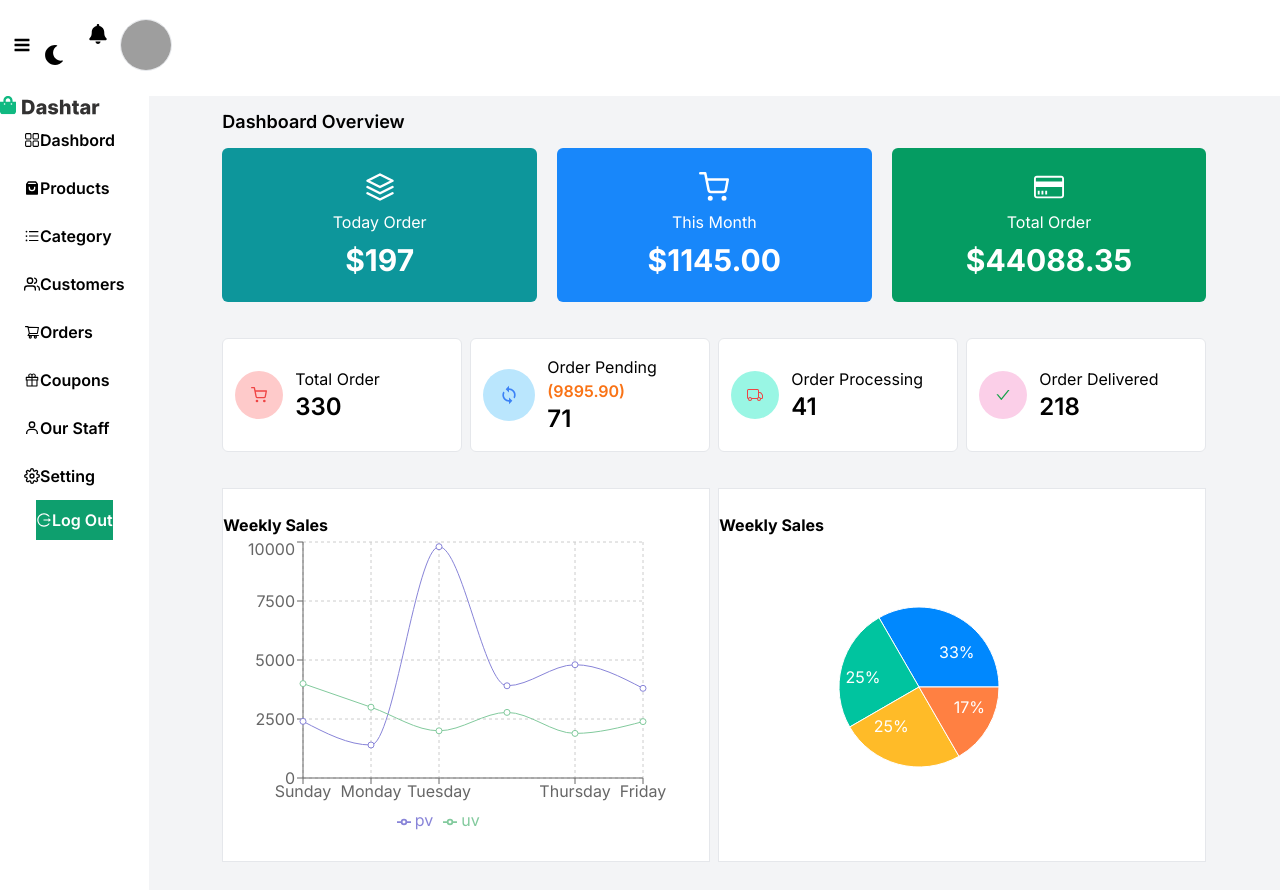
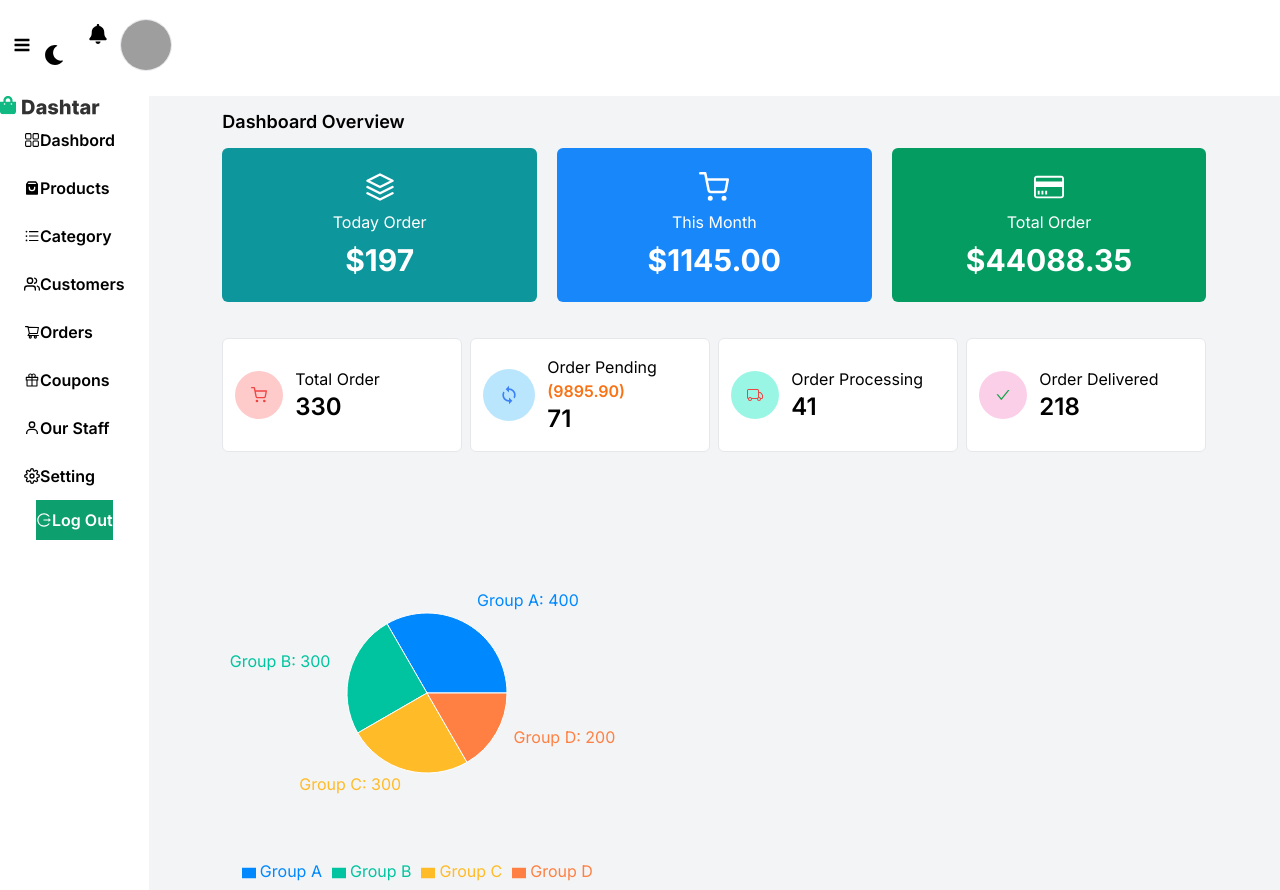
Before and after one commit to arafatyamin/kacha-bazar, a Next.js app: page /admin/dashbord in a window 1280 px wide. Shown: the top 890 px of the page. Built offline with nearby package versions, Linux system fonts and the light colour scheme; grey boxes are pictures that could not be loaded.

Commit message:
Hydration problem fixed

```diff
--- a/Components/AdminComponents/Charts.jsx
+++ b/Components/AdminComponents/Charts.jsx
@@ -1,4 +1,5 @@
-import React from "react";
+
+import dynamic from "next/dynamic";
 import {
   LineChart,
   Line,
@@ -7,92 +8,198 @@ import {
   CartesianGrid,
   Tooltip,
   Legend,
-  PieChart, Pie, Sector, Cell, ResponsiveContainer
+  PieChart,
+  Pie,
+  Sector,
+  Cell,
+  ResponsiveContainer,
 } from "recharts";
 
+// const data = [
+//   {
+//     name: "Sunday",
+//     uv: 4000,
+//     pv: 2400,
+//     amt: 2400,
+//   },
+//   {
+//     name: "Monday",
+//     uv: 3000,
+//     pv: 1398,
+//     amt: 2210,
+//   },
+//   {
+//     name: "Tuesday",
+//     uv: 2000,
+//     pv: 9800,
+//     amt: 2290,
+//   },
+//   {
+//     name: "Wednesday",
+//     uv: 2780,
+//     pv: 3908,
+//     amt: 2000,
+//   },
+//   {
+//     name: "Thursday",
+//     uv: 1890,
+//     pv: 4800,
+//     amt: 2181,
+//   },
+//   {
+//     name: "Friday",
+//     uv: 2390,
+//     pv: 3800,
+//     amt: 2500,
+//   },
+// ];
+
+// const data = [
+//   { name: "Jan", uv: 4000, pv: 2400, amt: 2400 },
+//   { name: "Feb", uv: 3000, pv: 1398, amt: 2210 },
+//   { name: "Mar", uv: 2000, pv: 9800, amt: 2290 },
+//   { name: "Apr", uv: 2780, pv: 3908, amt: 2000 },
+//   { name: "May", uv: 1890, pv: 4800, amt: 2181 },
+//   { name: "Jun", uv: 2390, pv: 3800, amt: 2500 },
+//   { name: "Jul", uv: 3490, pv: 4300, amt: 2100 },
+// ];
+
 const data = [
-  {
-    name: "Sunday",
-    uv: 4000,
-    pv: 2400,
-    amt: 2400,
-  },
-  {
-    name: "Monday",
-    uv: 3000,
-    pv: 1398,
-    amt: 2210,
-  },
-  {
-    name: "Tuesday",
-    uv: 2000,
-    pv: 9800,
-    amt: 2290,
-  },
-  {
-    name: "Wednesday",
-    uv: 2780,
-    pv: 3908,
-    amt: 2000,
-  },
-  {
-    name: "Thursday",
-    uv: 1890,
-    pv: 4800,
-    amt: 2181,
-  },
-  {
-    name: "Friday",
-    uv: 2390,
-    pv: 3800,
-    amt: 2500,
-  },
+  { name: "Group A", value: 400 },
+  { name: "Group B", value: 300 },
+  { name: "Group C", value: 300 },
+  { name: "Group D", value: 200 },
 ];
 
+const COLORS = ["#0088FE", "#00C49F", "#FFBB28", "#FF8042"];
 const data2 = [
-  { name: 'Group A', value: 400 },
-  { name: 'Group B', value: 300 },
-  { name: 'Group C', value: 300 },
-  { name: 'Group D', value: 200 },
+  { name: "Group A", value: 400 },
+  { name: "Group B", value: 300 },
+  { name: "Group C", value: 300 },
+  { name: "Group D", value: 200 },
 ];
 
-const COLORS = ['#0088FE', '#00C49F', '#FFBB28', '#FF8042'];
+// const COLORS = ["#0088FE", "#00C49F", "#FFBB28", "#FF8042"];
 
 const RADIAN = Math.PI / 180;
-const renderCustomizedLabel = ({ cx, cy, midAngle, innerRadius, outerRadius, percent, index }) => {
+const renderCustomizedLabel = ({
+  cx,
+  cy,
+  midAngle,
+  innerRadius,
+  outerRadius,
+  percent,
+  index,
+}) => {
   const radius = innerRadius + (outerRadius - innerRadius) * 0.5;
   const x = cx + radius * Math.cos(-midAngle * RADIAN);
   const y = cy + radius * Math.sin(-midAngle * RADIAN);
 
   return (
-    <text x={x} y={y} fill="white" textAnchor={x > cx ? 'start' : 'end'} dominantBaseline="central">
+    <text
+      x={x}
+      y={y}
+      fill="white"
+      textAnchor={x > cx ? "start" : "end"}
+      dominantBaseline="central"
+    >
       {`${(percent * 100).toFixed(0)}%`}
     </text>
   );
 };
 
+// Updated codes
+const DynamicPieChart = dynamic(
+  () => import("recharts").then((mod) => mod.PieChart),
+  {
+    ssr: false,
+  }
+);
+
 export default function Charts() {
   return (
-    <div className="grid grid-cols-1 md:grid-cols-2 gap-2">
-      <div className=" border bg-white rounded-lg py-6 ">
-        <div className="p-8">
-            <p className="font-bold">Weekly Sales</p>
-        </div>
-        <LineChart
-          // style={{ maxWidth:'500px' }}
-          width={450}
-          height={300}
+    //   <div className="grid grid-cols-1 md:grid-cols-2 gap-2">
+    //     <div className=" border bg-white rounded-lg py-6 ">
+    //       <div className="p-8">
+    //         <p className="font-bold">Weekly Sales</p>
+    //       </div>
+    //       <LineChart
+    //         // style={{ maxWidth:'500px' }}
+    //         width={450}
+    //         height={300}
+    //         data={data ? data : null}
+    //         margin={{
+    //           top: 5,
+    //           right: 30,
+    //           left: 20,
+    //           bottom: 5,
+    //         }}
+    //       >
+    //         <CartesianGrid strokeDasharray="3 3" />
+    //         <XAxis dataKey="name" />
+    //         <YAxis />
+    //         <Tooltip />
+    //         <Legend />
+    //         <Line
+    //           type="monotone"
+    //           dataKey="pv"
+    //           stroke="#8884d8"
+    //           activeDot={{ r: 8 }}
+    //         />
+    //         <Line type="monotone" dataKey="uv" stroke="#82ca9d" />
+    //       </LineChart>
+    //     </div>
+    //     <div className=" border bg-white rounded-lg py-6 ">
+    //       <div className="p-8">
+    //         <p className="font-bold">Weekly Sales</p>
+    //       </div>
+    //       <div>
+    //         <PieChart width={400} height={300}>
+    //           <Pie
+    //             //   data={data2}
+    //             cx="50%"
+    //             cy="50%"
+    //             labelLine={false}
+    //             label={renderCustomizedLabel}
+    //             outerRadius={80}
+    //             fill="#8884d8"
+    //             dataKey="value"
+    //           >
+    //             {data2.map((entry, index) => (
+    //               <Cell
+    //                 key={`cell-${index}`}
+    //                 fill={COLORS[index % COLORS.length]}
+    //               />
+    //             ))}
+    //           </Pie>
+    //         </PieChart>
+    //       </div>
+    //     </div>
+    //   </div>
+
+    <div>
+      <DynamicPieChart width={400} height={400}>
+        <Pie
           data={data}
-          margin={{
-            top: 5,
-            right: 30,
-            left: 20,
-            bottom: 5,
-          }}
+          cx={200}
+          cy={200}
+          labelLine={false}
+          label={({ name, value }) => `${name}: ${value}`}
+          outerRadius={80}
+          fill="#8884d8"
+          dataKey="value"
         >
-          <CartesianGrid strokeDasharray="3 3" />
+          {data.map((entry, index) => (
+            <Cell key={`cell-${index}`} fill={COLORS[index % COLORS.length]} />
+          ))}
+        </Pie>
+        <Legend />
+        <Tooltip />
+      </DynamicPieChart>
+      <LineChart width={600} height={300} data={data}>
         <XAxis dataKey="name" />
         <YAxis />
+        <CartesianGrid strokeDasharray="3 3" />
         <Tooltip />
         <Legend />
         <Line
@@ -104,29 +211,5 @@ export default function Charts() {
         <Line type="monotone" dataKey="uv" stroke="#82ca9d" />
       </LineChart>
     </div>
-      <div className=" border bg-white rounded-lg py-6 ">
-        <div className="p-8">
-            <p className="font-bold">Weekly Sales</p>
-        </div>
-        <div>
-        <PieChart width={400} height={300}>
-          <Pie
-            data={data2}
-            cx="50%"
-            cy="50%"
-            labelLine={false}
-            label={renderCustomizedLabel}
-            outerRadius={80}
-            fill="#8884d8"
-            dataKey="value"
-          >
-            {data2.map((entry, index) => (
-              <Cell key={`cell-${index}`} fill={COLORS[index % COLORS.length]} />
-            ))}
-          </Pie>
-        </PieChart>
-      </div>
-      </div>
-    </div>
   );
 }
--- a/pages/admin/dashbord/index.js
+++ b/pages/admin/dashbord/index.js
@@ -12,10 +12,7 @@ import Charts from "@/Components/AdminComponents/Charts";
 import AdminTable from "@/Components/AdminComponents/AdminTable";
 // import Charts from "";
 
-
-
 const Dashbord = () => {
-
   const orders = [
     { time: "Today Order", price: "$197", color: "#0D969B", FiLayers },
     {
@@ -32,12 +29,9 @@ const Dashbord = () => {
     },
   ];
 
-
-
   return (
     <section className=" bg-gray-100 min-h-screen">
       <div className="max-w-[1024px] mx-auto px-5">
-
         <div>
           <h3 className="font-semibold py-3 text-lg">Dashboard Overview</h3>
         </div>
@@ -49,7 +43,7 @@ const Dashbord = () => {
         </div>
 
         <div className="grid grid-cols-1 md:grid-cols-2 lg:grid-cols-4 gap-2 my-9 ">
-            <div className="flex border border-solid items-center rounded-md rounded-5 max-w-60 h-auto bg-white py-4 " >
+          <div className="flex border border-solid items-center rounded-md rounded-5 max-w-60 h-auto bg-white py-4 ">
             <div className=" p-4 m-3 rounded-full bg-red-200  ">
               <FiShoppingCart className="text-red-500"></FiShoppingCart>
             </div>
@@ -58,7 +52,7 @@ const Dashbord = () => {
               <div className=" font-semibold text-2xl">330</div>
             </div>
           </div>
-            <div className="flex border border-solid items-center rounded-md rounded-5 max-w-60 h-auto bg-white py-4 " >
+          <div className="flex border border-solid items-center rounded-md rounded-5 max-w-60 h-auto bg-white py-4 ">
             <div className=" p-4 m-3 rounded-full bg-sky-200  ">
               <MdSync className="text-blue-500 text-xl"></MdSync>
             </div>
@@ -68,7 +62,7 @@ const Dashbord = () => {
               <div className=" font-semibold text-2xl">71</div>
             </div>
           </div>
-            <div className="flex border border-solid items-center rounded-md rounded-5 max-w-60 h-auto bg-white py-4 " >
+          <div className="flex border border-solid items-center rounded-md rounded-5 max-w-60 h-auto bg-white py-4 ">
             <div className=" p-4 m-3 rounded-full bg-teal-200  ">
               <BsTruck className="text-red-500"></BsTruck>
             </div>
@@ -77,7 +71,7 @@ const Dashbord = () => {
               <div className=" font-semibold text-2xl">41</div>
             </div>
           </div>
-            <div className="flex border border-solid items-center rounded-md rounded-5 max-w-60 h-auto bg-white py-4 " >
+          <div className="flex border border-solid items-center rounded-md rounded-5 max-w-60 h-auto bg-white py-4 ">
             <div className=" p-4 m-3 rounded-full bg-pink-200  ">
               <AiOutlineCheck className="text-green-600"></AiOutlineCheck>
             </div>
@@ -89,15 +83,15 @@ const Dashbord = () => {
         </div>
 
         <div>
-            <Charts></Charts>
+          <Charts />
         </div>
 
         <div className="my-10">
           <AdminTable></AdminTable>
         </div>
-
       </div>
     </section>
+    // <div>hello</div>
   );
 };
 
```
Also changed, not shown: Components/CommonComponents/PageFooter/PageFooter.jsx (added, +7 -0 lines). Lines whose indentation alone changed are shown as unchanged.
